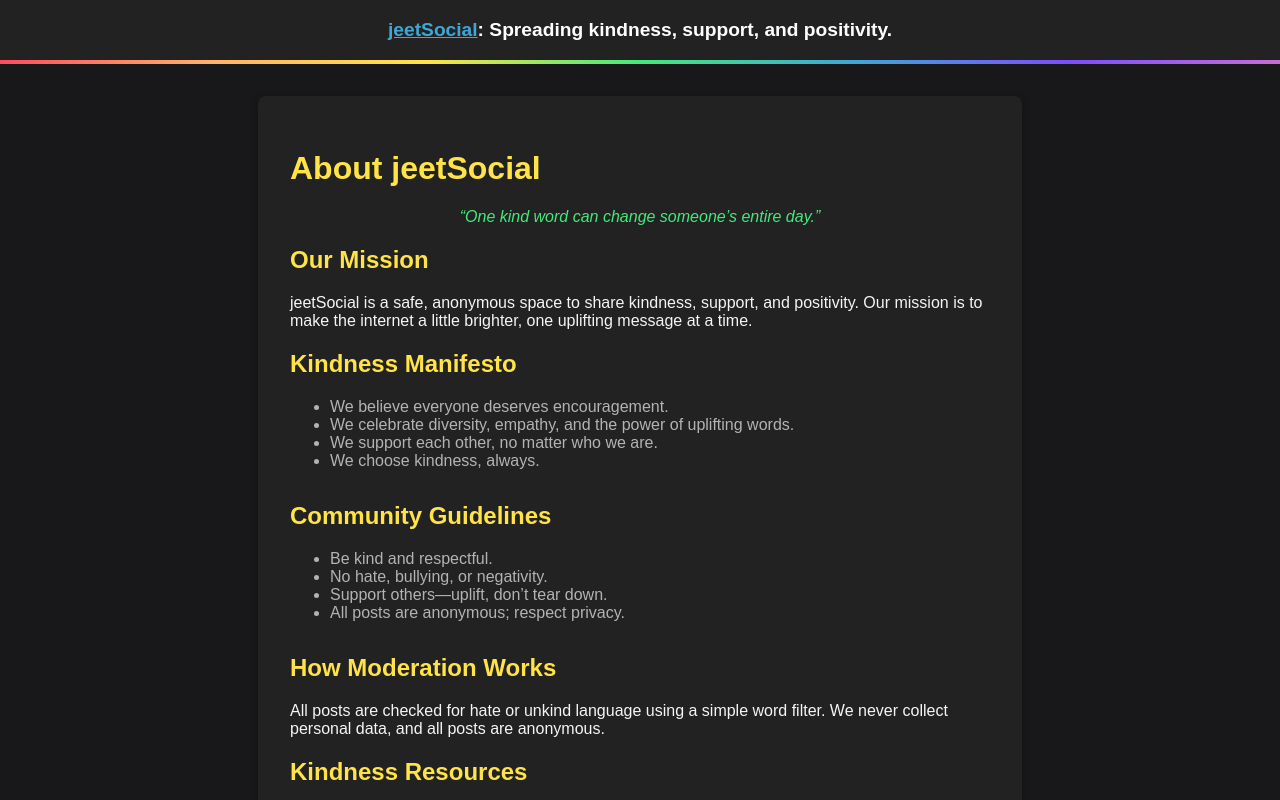
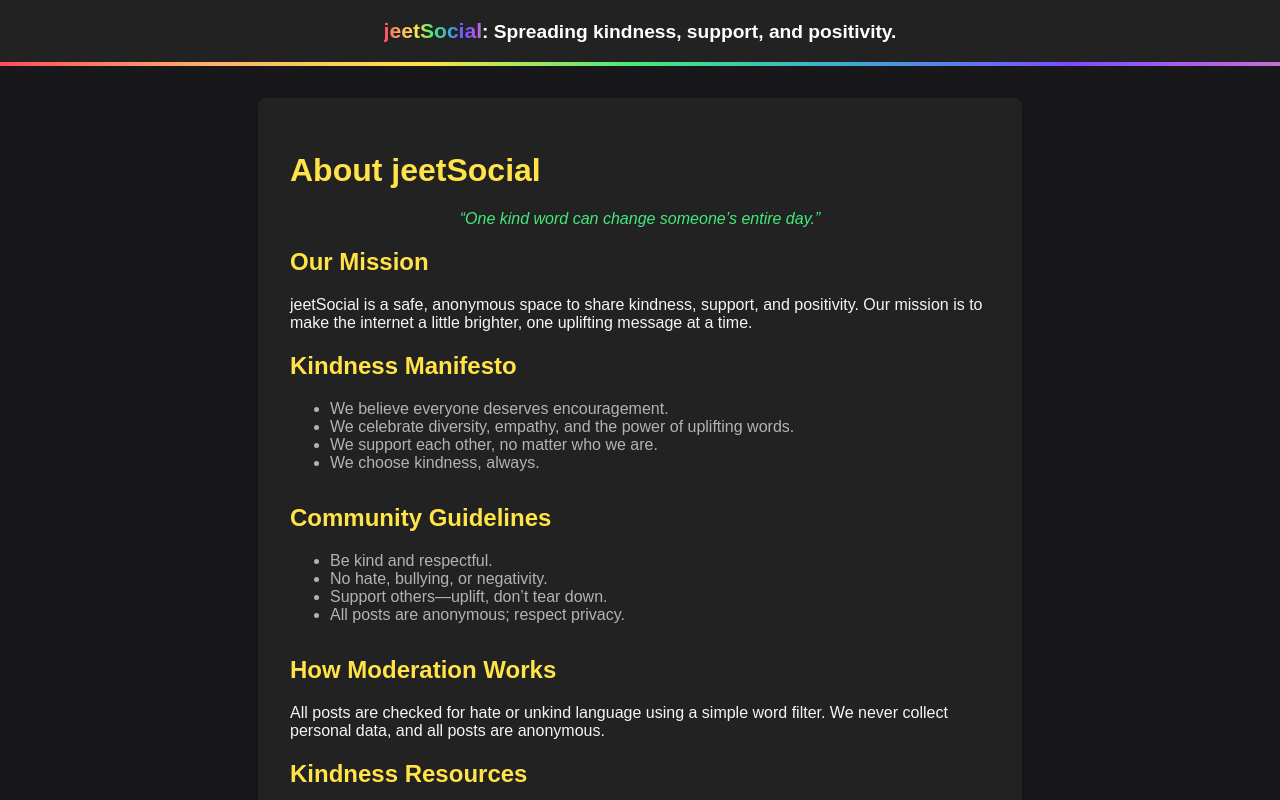
Before and after one commit to bigknoxy/jeetSocial, a website: page app/static/about.html in a window 1280 px wide. Shown: the top 800 px of the page. Drawn offline with Linux system fonts and the light colour scheme.

Commit message:
Enhance link styling with rainbow gradient; update homepage links in About and Index pages for improved visual appeal and consistency

```diff
--- a/app/static/about.html
+++ b/app/static/about.html
@@ -57,11 +57,24 @@
       color: #3fa7d6;
       text-decoration: underline;
     }
-  </style>
+     .rainbow-link-gradient, .banner .rainbow-link-gradient {
+       background: linear-gradient(90deg, #ff4b5c, #ffb26b, #ffe347, #43e97b, #3fa7d6, #7c4dff, #c86dd7);
+       -webkit-background-clip: text;
+       -webkit-text-fill-color: transparent;
+       color: inherit !important;
+       font-weight: bold;
+       font-size: 1.1em;
+       text-decoration: underline;
+       transition: text-shadow 0.2s;
+     }
+     .rainbow-link-gradient:hover {
+       text-shadow: 0 0 8px #43e97b;
+     }
+   </style>
 </head>
 <body>
   <div class="banner">
-    <a href="/static/index.html" aria-label="Go to homepage">jeetSocial</a>: Spreading kindness, support, and positivity.
+    <a href="/static/index.html" class="rainbow-link-gradient" aria-label="Go to homepage">jeetSocial</a>: Spreading kindness, support, and positivity.
   </div>
   <div class="container">
     <h1>About jeetSocial</h1>
```
Also changed, not shown: app/static/index.html (+1 -1 lines).
